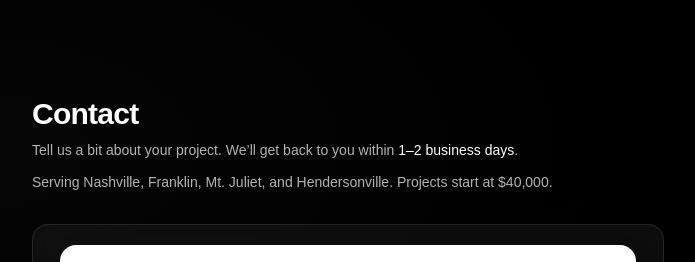
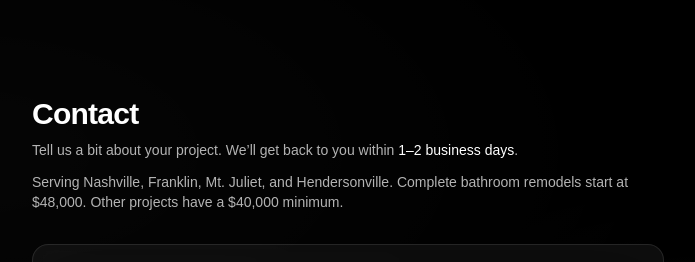
Before and after one commit to groovybuilds/website, a Next.js app: page /contact in a window 1280 px wide. Shown: the top 262 px of the page, without its empty margins (292-987 px from the left). Built offline with nearby package versions, Linux system fonts and the light colour scheme.

Commit message:
Set complete bathroom remodel starting price to $48,000

```diff
--- a/app/contact/page.tsx
+++ b/app/contact/page.tsx
@@ -37,7 +37,7 @@ export default function ContactPage() {
           </p>
           <p className="mt-3 text-sm text-white/70">
             Serving Nashville, Franklin, Mt. Juliet, and Hendersonville.
-            Projects start at $40,000.
+            Complete bathroom remodels start at $48,000. Other projects have a $40,000 minimum.
           </p>
         </div>
 
```
